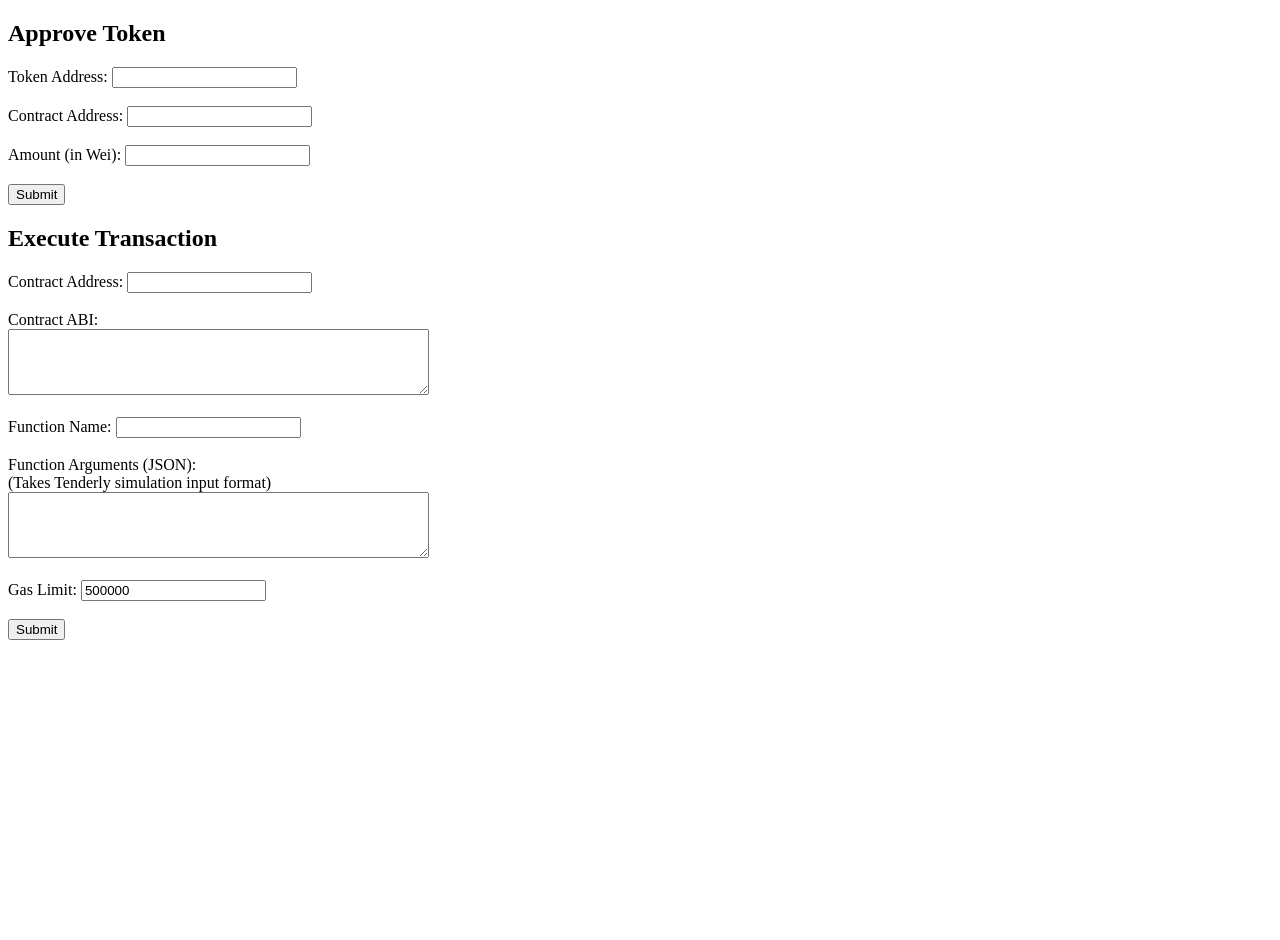
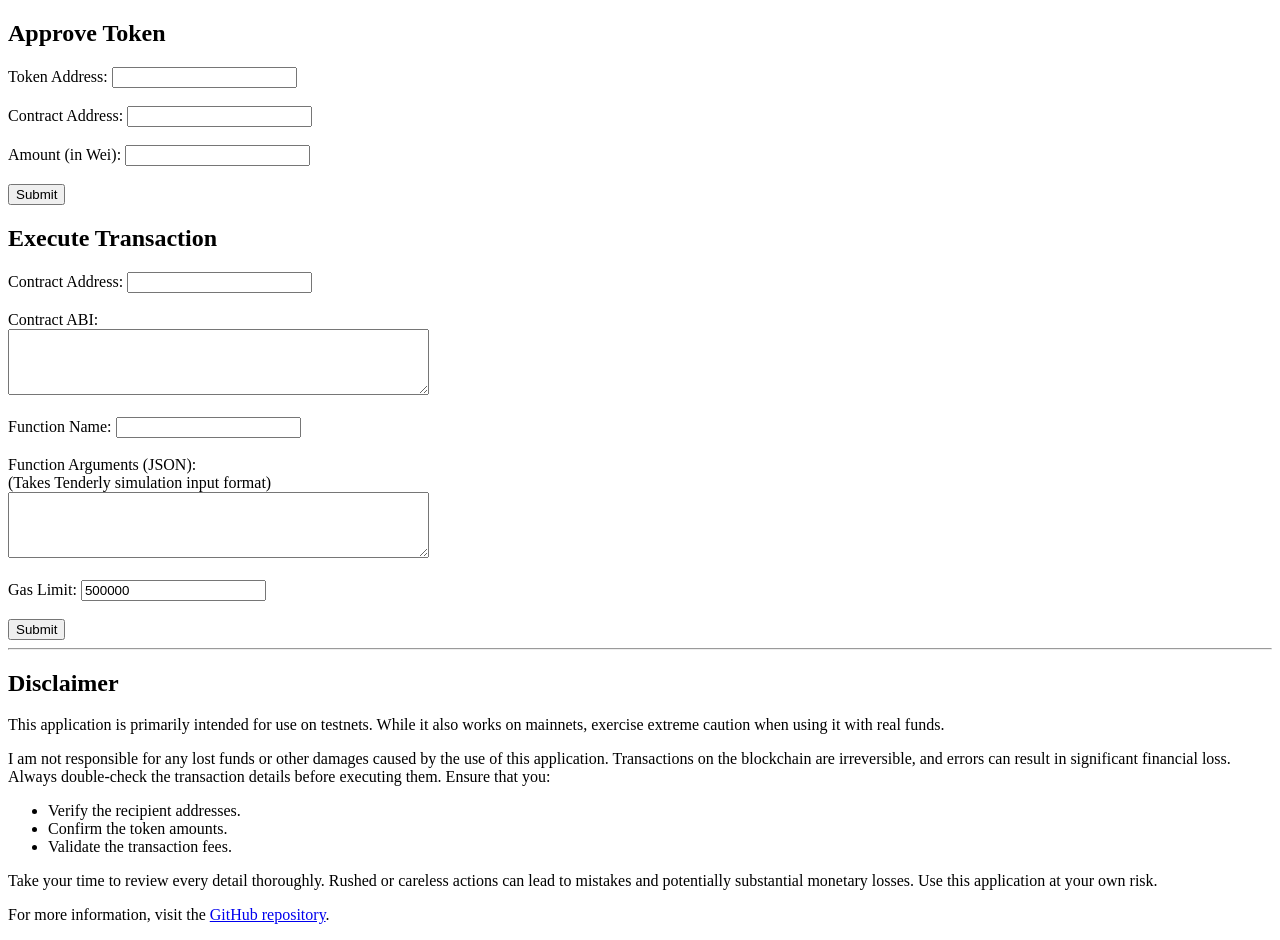
Before and after one commit to NotCoffee418/txrunner, a website: page index.html in a window 1280 px wide. Before the commit the page ends 800 px from the top, so only its background shows below. Drawn offline with Linux system fonts and the light colour scheme.

Commit message:
suen't me pls

```diff
--- a/index.html
+++ b/index.html
@@ -46,6 +46,40 @@
       /><br /><br />
       <button type="submit">Submit</button>
     </form>
+
+    <hr />
+
+    <div class="disclaimer">
+      <h2>Disclaimer</h2>
+      <p>
+        This application is primarily intended for use on testnets. While it
+        also works on mainnets, exercise extreme caution when using it with real
+        funds.
+      </p>
+      <p>
+        I am not responsible for any lost funds or other damages caused by the
+        use of this application. Transactions on the blockchain are
+        irreversible, and errors can result in significant financial loss.
+        Always double-check the transaction details before executing them.
+        Ensure that you:
+      </p>
+      <ul>
+        <li>Verify the recipient addresses.</li>
+        <li>Confirm the token amounts.</li>
+        <li>Validate the transaction fees.</li>
+      </ul>
+      <p>
+        Take your time to review every detail thoroughly. Rushed or careless
+        actions can lead to mistakes and potentially substantial monetary
+        losses. Use this application at your own risk.
+      </p>
+      <p>
+        For more information, visit the
+        <a href="https://github.com/notcoffee418/txrunner" target="_blank"
+          >GitHub repository</a
+        >.
+      </p>
+    </div>
 
     <script>
       document.getElementById("approveForm").onsubmit = async (e) => {
```
